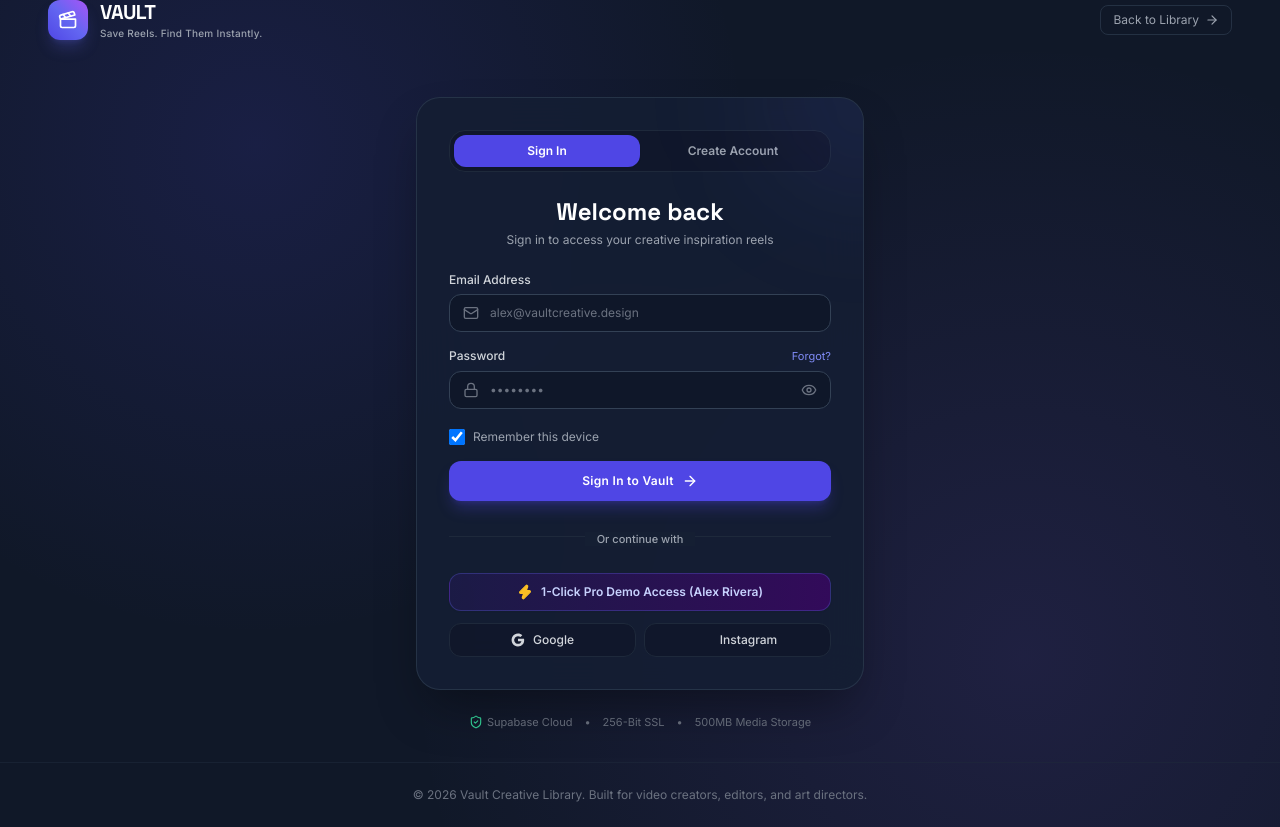
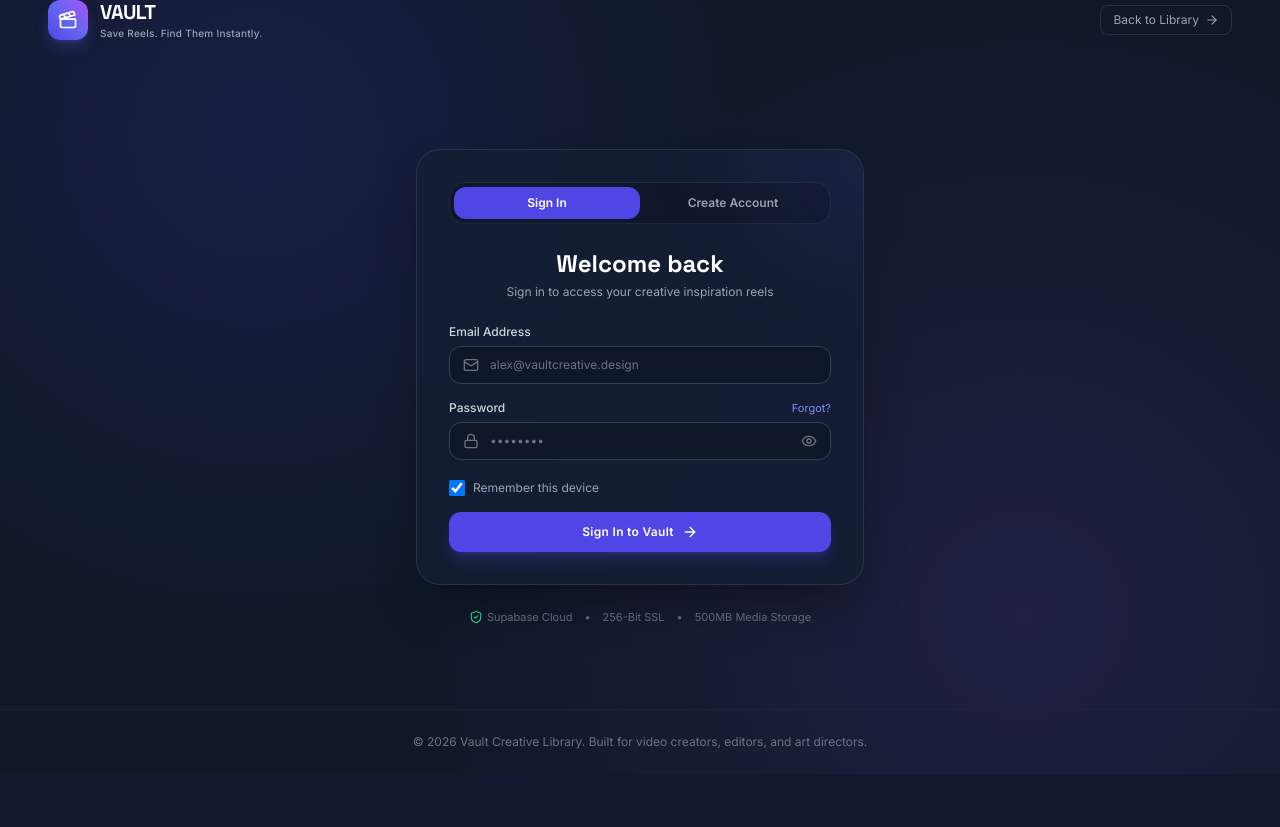
Before and after one commit to Shyamdhd/vault-reels, a Flask app: page /login in a window 1280 px wide. Shown: the part 26-853 px from the top of the page. After the commit the page ends 783 px from the top, so only its background shows below. Run offline with Flask 3, Linux system fonts and the light colour scheme; some libraries are stand-ins or nearby versions.

Commit message:
Deploy Vault: templates/login.html

```diff
--- a/templates/login.html
+++ b/templates/login.html
@@ -148,32 +148,6 @@
           </button>
         </form>
 
-        <!-- Divider -->
-        <div class="relative my-6 text-center">
-          <div class="absolute inset-0 flex items-center"><div class="w-full border-t border-slate-800"></div></div>
-          <span class="relative px-3 bg-[#151F33] text-[11px] text-gray-400 font-medium">Or continue with</span>
-        </div>
-
-        <!-- 1-Click Instant Demo Button -->
-        <div class="space-y-3">
-          <button type="button" onclick="handleDemoLogin()" class="w-full py-2.5 px-4 rounded-xl bg-gradient-to-r from-indigo-950/80 to-purple-950/80 hover:from-indigo-900/80 hover:to-purple-900/80 border border-indigo-500/30 text-indigo-200 text-xs font-semibold flex items-center justify-center gap-2 shadow-sm transition">
-            <i data-lucide="zap" class="w-4 h-4 text-amber-400 fill-amber-400"></i>
-            <span>1-Click Pro Demo Access (Alex Rivera)</span>
-          </button>
-
-          <!-- Social login options -->
-          <div class="grid grid-cols-2 gap-2">
-            <button type="button" onclick="handleSocialNotice('Google')" class="py-2 px-3 rounded-xl bg-slate-900/80 hover:bg-slate-800 border border-slate-800 text-gray-300 text-xs font-medium flex items-center justify-center gap-2 transition">
-              <svg class="w-3.5 h-3.5" viewBox="0 0 24 24"><path fill="currentColor" d="M22.56 12.25c0-.78-.07-1.53-.2-2.25H12v4.26h5.92c-.26 1.37-1.04 2.53-2.21 3.31v2.77h3.57c2.08-1.92 3.28-4.74 3.28-8.09z"/><path fill="currentColor" d="M12 23c2.97 0 5.46-.98 7.28-2.66l-3.57-2.77c-.98.66-2.23 1.06-3.71 1.06-2.86 0-5.29-1.93-6.16-4.53H2.18v2.84C3.99 20.53 7.7 23 12 23z"/><path fill="currentColor" d="M5.84 14.09c-.22-.66-.35-1.36-.35-2.09s.13-1.43.35-2.09V7.06H2.18C1.43 8.55 1 10.22 1 12s.43 3.45 1.18 4.94l2.85-2.22.81-.63z"/><path fill="currentColor" d="M12 5.38c1.62 0 3.06.56 4.21 1.64l3.15-3.15C17.45 2.09 14.97 1 12 1 7.7 1 3.99 3.47 2.18 7.06l3.66 2.84c.87-2.6 3.3-4.52 6.16-4.52z"/></svg>
-              <span>Google</span>
-            </button>
-            <button type="button" onclick="handleSocialNotice('Instagram')" class="py-2 px-3 rounded-xl bg-slate-900/80 hover:bg-slate-800 border border-slate-800 text-gray-300 text-xs font-medium flex items-center justify-center gap-2 transition">
-              <i data-lucide="instagram" class="w-3.5 h-3.5 text-pink-500"></i>
-              <span>Instagram</span>
-            </button>
-          </div>
-        </div>
-
       </div>
 
       <!-- Trust & Technology Footer -->
@@ -285,43 +259,11 @@
           showAlert(data.error || 'Authentication failed. Please verify your credentials.');
         }
       } catch (err) {
-        showAlert('Network error. Check connection or try the 1-Click Pro Demo below.');
+        showAlert('Network error. Please check your connection and try again.');
       } finally {
         submitBtn.disabled = false;
         submitBtnText.innerText = currentMode === 'signup' ? "Create Vault Account" : "Sign In to Vault";
       }
-    }
-
-    async function handleDemoLogin() {
-      showAlert('Logging in as Pro Creator (Alex Rivera)...', 'success');
-      try {
-        const res = await fetch('/api/auth/demo', { method: 'POST' });
-        const data = await res.json();
-        if (data.user) {
-          localStorage.setItem('vault_user', JSON.stringify(data.user));
-        } else {
-          localStorage.setItem('vault_user', JSON.stringify({
-            display_name: 'Alex Rivera',
-            email: 'alex@vaultcreative.design',
-            avatar_url: 'https://images.unsplash.com/photo-1534528741775-53994a69daeb?auto=format&fit=crop&w=120&h=120&q=80',
-            role: 'Pro Creator'
-          }));
-        }
-      } catch (e) {
-        localStorage.setItem('vault_user', JSON.stringify({
-          display_name: 'Alex Rivera',
-          email: 'alex@vaultcreative.design',
-          avatar_url: 'https://images.unsplash.com/photo-1534528741775-53994a69daeb?auto=format&fit=crop&w=120&h=120&q=80',
-          role: 'Pro Creator'
-        }));
-      }
-      setTimeout(() => {
-        window.location.href = '/';
-      }, 600);
-    }
-
-    function handleSocialNotice(provider) {
-      showAlert(`${provider} authentication is ready to link. You can also use 1-Click Demo.`, 'success');
     }
 
     document.addEventListener('DOMContentLoaded', () => {
```
